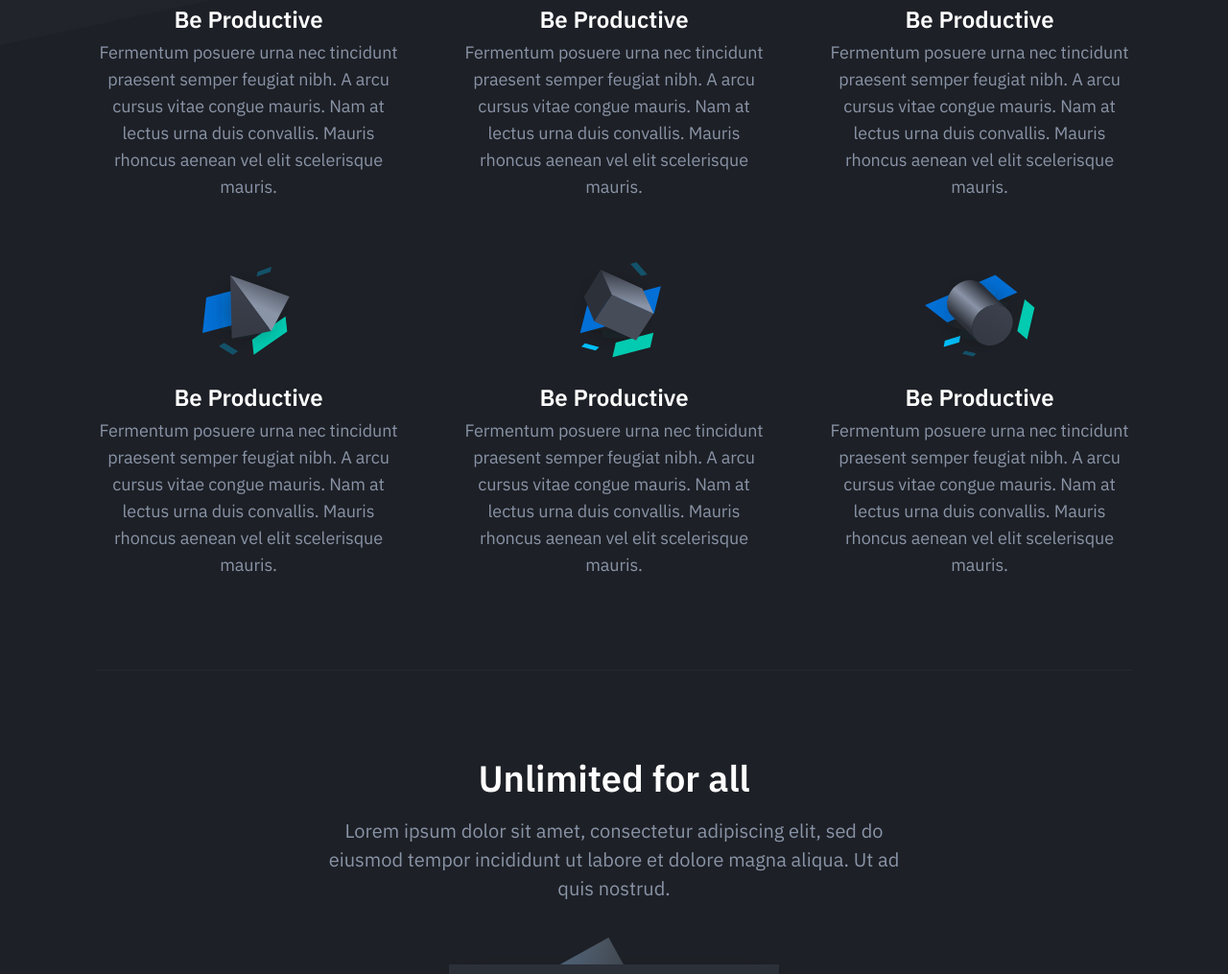
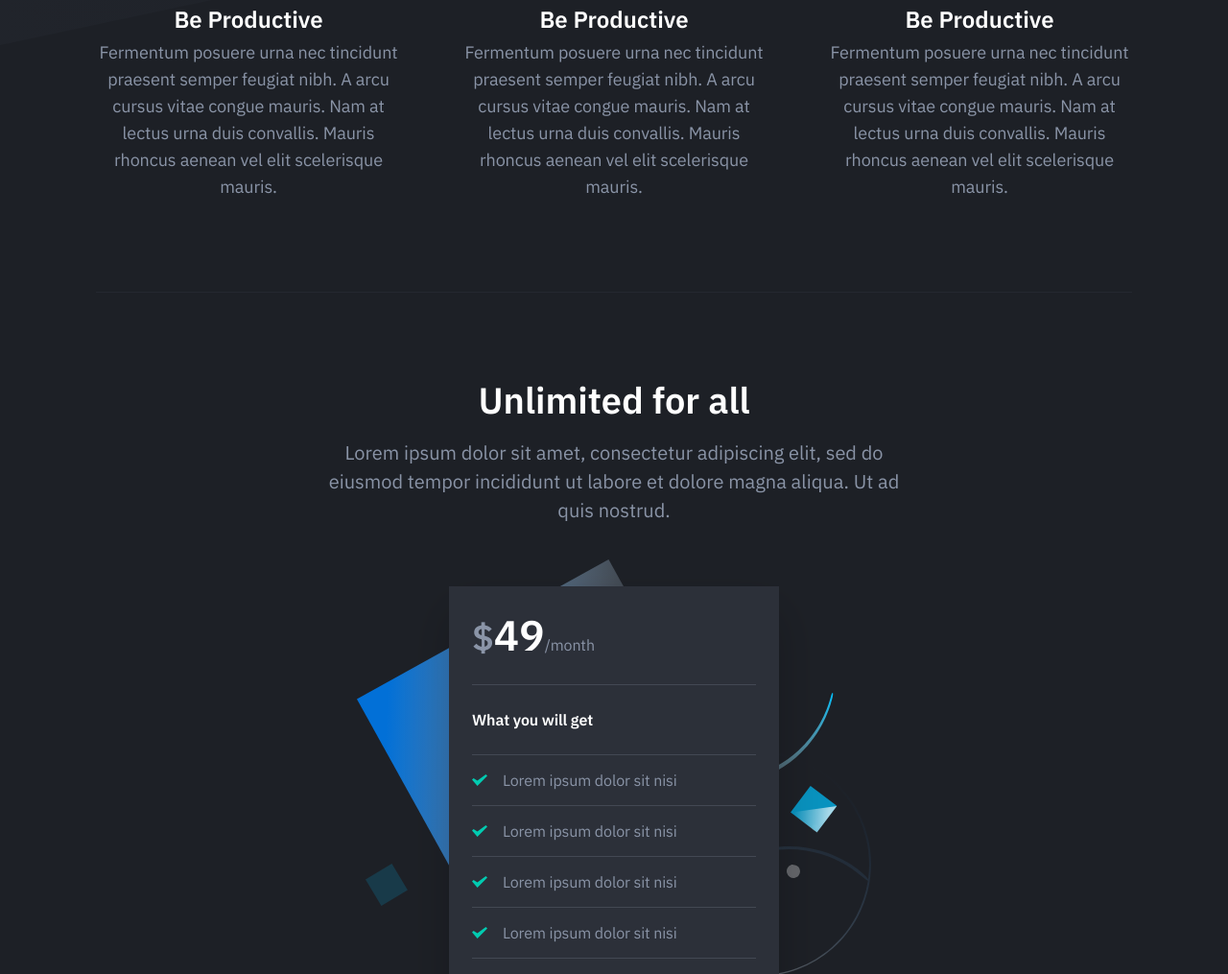
Before and after one commit to BerryGod1/MonolithWeb, a plain HTML site: page index.html in a window 1280 px wide. Shown: the part 653-1668 px from the top of the page at 96% size. Drawn offline with nearby package versions, Linux system fonts and the light colour scheme; a script that the page names is missing.

Commit message:
Update index.html

```diff
--- a/index.html
+++ b/index.html
@@ -33,7 +33,7 @@
 						<div class="hero-copy">
 	                        <h1 class="hero-title mt-0">Monolith</h1>
 	                        <p class="hero-paragraph">One time purchase, no strings attached.</p>
-	                        <div class="hero-cta"><a class="button button-primary" href="#">Buy now!</a><a class="button" href="#">Contact us!</a></div>
+	                        <div class="hero-cta"><button class="button button-primary" data-shoppy-product="06FuPTW">Buy now!</button><a class="button" href="#">Contact us!</a></div>
 						</div>
 						<div class="hero-figure anime-element">
 							<!--<svg class="placeholder" width="528" height="396" viewBox="0 0 528 396">
@@ -80,33 +80,6 @@
                                 <div class="feature-inner">
                                     <div class="feature-icon">
 										<img src="dist/images/feature-icon-03.svg" alt="Feature 03">
-                                    </div>
-                                    <h4 class="feature-title mt-24">Be Productive</h4>
-                                    <p class="text-sm mb-0">Fermentum posuere urna nec tincidunt praesent semper feugiat nibh. A arcu cursus vitae congue mauris. Nam at lectus urna duis convallis. Mauris rhoncus aenean vel elit scelerisque mauris.</p>
-                                </div>
-                            </div>
-                            <div class="feature text-center is-revealing">
-                                <div class="feature-inner">
-                                    <div class="feature-icon">
-										<img src="dist/images/feature-icon-04.svg" alt="Feature 04">
-                                    </div>
-                                    <h4 class="feature-title mt-24">Be Productive</h4>
-                                    <p class="text-sm mb-0">Fermentum posuere urna nec tincidunt praesent semper feugiat nibh. A arcu cursus vitae congue mauris. Nam at lectus urna duis convallis. Mauris rhoncus aenean vel elit scelerisque mauris.</p>
-                                </div>
-                            </div>
-							<div class="feature text-center is-revealing">
-                                <div class="feature-inner">
-                                    <div class="feature-icon">
-										<img src="dist/images/feature-icon-05.svg" alt="Feature 05">
-                                    </div>
-                                    <h4 class="feature-title mt-24">Be Productive</h4>
-                                    <p class="text-sm mb-0">Fermentum posuere urna nec tincidunt praesent semper feugiat nibh. A arcu cursus vitae congue mauris. Nam at lectus urna duis convallis. Mauris rhoncus aenean vel elit scelerisque mauris.</p>
-                                </div>
-                            </div>
-                            <div class="feature text-center is-revealing">
-                                <div class="feature-inner">
-                                    <div class="feature-icon">
-										<img src="dist/images/feature-icon-06.svg" alt="Feature 06">
                                     </div>
                                     <h4 class="feature-title mt-24">Be Productive</h4>
                                     <p class="text-sm mb-0">Fermentum posuere urna nec tincidunt praesent semper feugiat nibh. A arcu cursus vitae congue mauris. Nam at lectus urna duis convallis. Mauris rhoncus aenean vel elit scelerisque mauris.</p>
@@ -217,12 +190,14 @@
                             </a>
                         </li>
                     </ul>
-                    <div class="footer-copyright">&copy; 2019 Solid, all rights reserved</div>
+                    <div class="footer-copyright">&copy; 2023 Monolith, all rights reserved.</div>
+
                 </div>
             </div>
         </footer>
     </div>
 
     <script src="dist/js/main.min.js"></script>
+    <script src="https://shoppy.gg/api/embed.js"></script>
 </body>
 </html>
```
